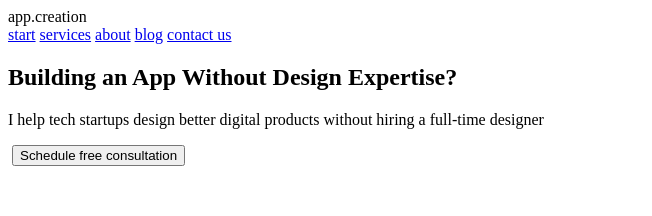
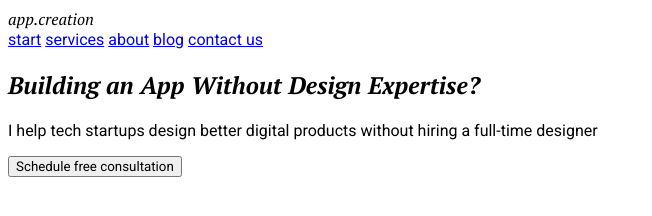
Before and after one commit to WebHeroSchool/NewModulHtmL-CSS-Lesson1, a plain HTML site: page index.html in a window 1280 px wide. Shown: the whole page, without its empty margins (0-652 px from the left). Drawn offline with Linux system fonts and the light colour scheme.

Commit message:
Изменения в файле index.html и подключения шрифтов и файла CSS.

```diff
--- a/index.html
+++ b/index.html
@@ -3,11 +3,13 @@
   <head>
     <meta charset="UTF-8">
     <title>Разработка сайта, практическое задания 2 Модуля</title>
+    <link rel="stylesheet" type="text/css" href="styles.css">
+    <link href="https://fonts.googleapis.com/css2?family=PT+Serif:ital,wght@1,400;1,700&family=Roboto:ital,wght@0,400;0,700;1,400;1,500&display=swap" rel="stylesheet">
   </head>
   <body>
-		<header>
-			<div>app.creation</div>
-			<nav>
+    <header class="header">
+      <div class="header__logo">app.creation</div>
+      <nav class="navigation">
         <a href="#">start</a>
         <a href="#">services</a>
         <a href="#">about</a>
@@ -16,12 +18,11 @@
       </nav>
     </header>
     <section>
-			<main>
-				<h1>Building an App Without Design Expertise?</h1>
-				<p>I help tech startups design better digital products without
+      <main class="main">
+        <h1 class="main__title">Building an App Without Design Expertise?</h1>
+        <p class="main__text">I help tech startups design better digital products without
 				hiring a full-time designer</p>
-				<img src="">
-				<button>Schedule free consultation</button>
+        <button class="main__button">Schedule free consultation</button>
       </main>
       <div>
         <img src="">
--- /dev/null
+++ b/styles.css
@@ -0,0 +1,15 @@
+.header__logo{
+  font-family: 'PT Serif', serif;
+}
+.navigation{
+  font-family: 'Roboto', sans-serif;
+}
+.main__title{
+  font-family: 'PT Serif', serif;
+}
+.main__text{
+  font-family: 'Roboto', sans-serif;
+}
+.main__button{
+  font-family: 'Roboto', sans-serif;
+}
```
Lines whose indentation alone changed are shown as unchanged.
